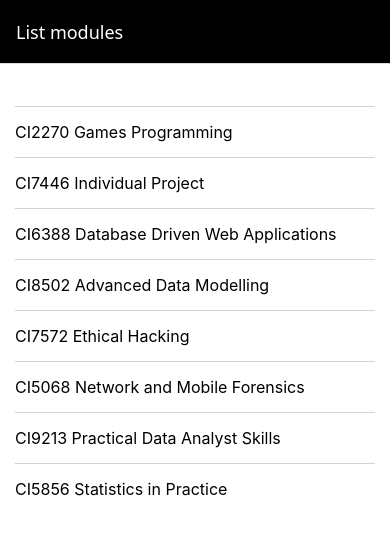
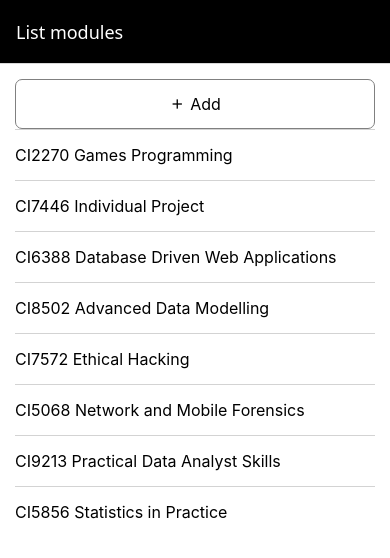
Before and after one commit to eisahmckoy171-cyber/crudler, a React Native app: screen /ModuleListScreen in a window 390 px wide. Shown: the top 558 px of the page. Built offline with nearby package versions, Linux system fonts and the light colour scheme.

Commit message:
Creating a button/button tray and adding/deleting in the CRUDL workflow

```diff
--- /dev/null
+++ b/src/components/UI/Button.js
@@ -0,0 +1,45 @@
+import { Pressable, StyleSheet, Text, View } from "react-native";
+
+export const Button = ({ label, icon, onClick, styleLabel, styleButton }) => {
+  // Initialisations ---------------------
+  // State -------------------------------
+  // Handlers ----------------------------
+  // View --------------------------------
+  return (
+    <Pressable onPress={onClick} style={[styles.button, styleButton]}>
+      {icon ? icon : null}
+      <Text style={[styles.label, styleLabel]}>{label}</Text>
+    </Pressable>
+  );
+};
+
+export const ButtonTray = ({ children }) => {
+  // Initialisations ---------------------
+  // State -------------------------------
+  // Handlers ----------------------------
+  // View --------------------------------
+  return <View style={styles.ButtonTray}>{children}</View>;
+};
+
+const styles = StyleSheet.create({
+  ButtonTray: {
+    flexDirection: "row",
+    gap: 15,
+  },
+  button: {
+    minHeight: 50,
+    borderWidth: 1,
+    borderRadius: 7,
+    borderColor: "grey",
+    backgroundColor: "white",
+    alignItems: "center",
+    justifyContent: "center",
+    padding: 3,
+    flex: 1,
+    flexDirection: "row",
+    gap: 5,
+  },
+  label: {
+    fontSize: 16,
+  },
+});
--- /dev/null
+++ b/src/components/UI/Icons.js
@@ -0,0 +1,14 @@
+import { MaterialIcons } from "@expo/vector-icons";
+
+const Icons = {};
+
+const Add = () => <MaterialIcons name="add" size={16} />;
+const Delete = () => <MaterialIcons name="delete" size={16} />;
+const Edit = () => <MaterialIcons name="edit" size={16} />;
+
+// Compose
+Icons.Add = Add;
+Icons.Delete = Delete;
+Icons.Edit = Edit;
+
+export default Icons;
--- a/src/components/UI/RenderCount.js
+++ /dev/null
@@ -1,24 +0,0 @@
-import { useRef } from "react";
-import { StyleSheet, Text, View } from "react-native";
-
-const RenderCount = ({  backgroundColor = "dogerblue",  fontColor = "white",}) => {
-  // Initialisations ---------------------
-  // State -------------------------------
-  const renderCount = useRef(0);
-  renderCount.current += 1;
-  // Handlers ----------------------------
-  // View --------------------------------
-  return (
-    <Text style={[styles.count, { backgroundColor, color: fontColor }]}>
-      Number of renders: {renderCount.current}
-    </Text>
-  );
-};
-
-const styles = StyleSheet.create({
-  count: {
-    padding: 5,
-  },
-});
-
-export default RenderCount;
--- a/src/components/entity/modules/ModuleView.js
+++ b/src/components/entity/modules/ModuleView.js
@@ -1,10 +1,20 @@
-import { StyleSheet, Text, View } from "react-native";
+import { Alert, StyleSheet, Text, View } from "react-native";
 import FullWidthImage from "react-native-fullwidth-image";
+import Icons from "../../UI/Icons";
+import { Button, ButtonTray } from "../../UI/Button";
 
-const ModuleView = ({ module }) => {
+const ModuleView = ({ module, onDelete }) => {
   // Initialisations ---------------------
   // State -------------------------------
   // Handlers ----------------------------
+  const handleDelete = () => onDelete(module);
+
+  const requestDelete = () =>
+    Alert.alert(
+      "Delete warning",
+      `Are you sure that you want to delete module ${module.ModuleCode} ${module.ModuleName}`,
+      [{ text: "Cancel" }, { text: "Delete", onPress: handleDelete }]
+    );
 
   // View --------------------------------
   return (
@@ -23,6 +33,17 @@ const ModuleView = ({ module }) => {
           <Text style={styles.dimText}>(Module Leader)</Text>
         </Text>
       </View>
+
+      <ButtonTray>
+        <Button icon={<Icons.Edit />} label="Modify" />
+        <Button
+          icon={<Icons.Delete />}
+          label="Delete"
+          onClick={requestDelete}
+          styleButton={{ backgroundColor: "mistyrose" }}
+          styleLabel={{ color: "red" }}
+        />
+      </ButtonTray>
     </View>
   );
 };
--- a/src/components/screens/ModuleAddScreen.js
+++ b/src/components/screens/ModuleAddScreen.js
@@ -1,14 +1,35 @@
 import { StyleSheet, Text } from "react-native";
 import Screen from "../layout/Screen";
+import Icons from "../UI/Icons.js";
+import { Button, ButtonTray } from "../UI/Button.js";
 
-const ModuleAddScreen = () => {
+const defaultModule = {
+  ModuleID: Math.floor(100000 + Math.random() * 900000),
+  ModuleCode: "CI6330",
+  ModuleName: "Mobile Application Development",
+  ModuleLevel: 6,
+  ModuleLeaderID: 1,
+  ModuleLeaderName: "Graeme JONES",
+  ModuleImage:
+    "https://images.freeimages.com/images/small-previews/cf5/cellphone-1313194.jpg",
+};
+
+const ModuleAddScreen = ({ navigation, route }) => {
   // Initialisations ---------------------
+  const { onAdd } = route.params;
   // State -------------------------------
   // Handlers ----------------------------
+  const handleAdd = () => onAdd(defaultModule);
+  const handleCancel = navigation.goBack;
+
   // View --------------------------------
   return (
     <Screen>
       <Text>Add</Text>
+      <ButtonTray>
+        <Button label="Add" icon={<Icons.Add />} onClick={handleAdd} />
+        <Button label="Cancel" onClick={handleCancel} />
+      </ButtonTray>
     </Screen>
   );
 };
--- a/src/components/screens/ModuleListScreen.js
+++ b/src/components/screens/ModuleListScreen.js
@@ -1,26 +1,48 @@
 import { useState } from "react";
-import { StyleSheet } from "react-native";
+import { LogBox, StyleSheet } from "react-native";
 import Screen from "../layout/Screen";
 import ModuleList from "../entity/modules/ModuleList.js";
-import RenderCount from "../UI/RenderCount.js";
-
+import Icons from "../UI/Icons.js";
+import { Button, ButtonTray } from "../UI/Button.js";
 import initialModules from "../../data/modules.js";
 
 const ModuleListScreen = ({ navigation }) => {
   // Initialisations ---------------------
+  LogBox.ignoreLogs([
+    "non-serializable values were found in the navigation state",
+  ]);
+
   // State -------------------------------
   const [modules, setModules] = useState(initialModules);
 
   // Handlers ----------------------------
-  const handleselct = (module) => navigation.navigate("ModuleViewScreen", { module });
+
   const handleDelete = (module) =>
     setModules(modules.filter((item) => item.ModuleID !== module.ModuleID));
+
+  const handleAdd = (module) => setModules([...modules, module]);
+
+  const onDelete = (module) => {
+    handleDelete(module);
+    navigation.goBack();
+  };
+
+  const onAdd = (module) => {
+    handleAdd(module);
+    navigation.goBack();
+  };
+
+  const gotoViewScreen = (module) =>
+    navigation.navigate("ModuleViewScreen", { module, onDelete });
+  const gotoAddScreen = () => navigation.navigate("ModuleAddScreen", { onAdd });
 
   // View --------------------------------
   return (
     <Screen>
-      <RenderCount />
-      <ModuleList modules={modules} onSelect={handleselct} />
+      <ButtonTray>
+        <Button label="Add" icon={<Icons.Add />} onClick={gotoAddScreen} />
+      </ButtonTray>
+      <ModuleList modules={modules} onSelect={gotoViewScreen} />
     </Screen>
   );
 };
--- a/src/components/screens/ModuleViewScreen.js
+++ b/src/components/screens/ModuleViewScreen.js
@@ -4,14 +4,14 @@ import ModuleView from "../entity/modules/ModuleView";
 
 const ModuleViewScreen = ({ navigate, route }) => {
   // Initialisations ---------------------
-  const { module } = route.params;
+  const { module, onDelete } = route.params;
 
   // State -------------------------------
   // Handlers ----------------------------
   // View --------------------------------
   return (
     <Screen>
-      <ModuleView module={module} />
+      <ModuleView module={module} onDelete={onDelete} />
     </Screen>
   );
 };
```
